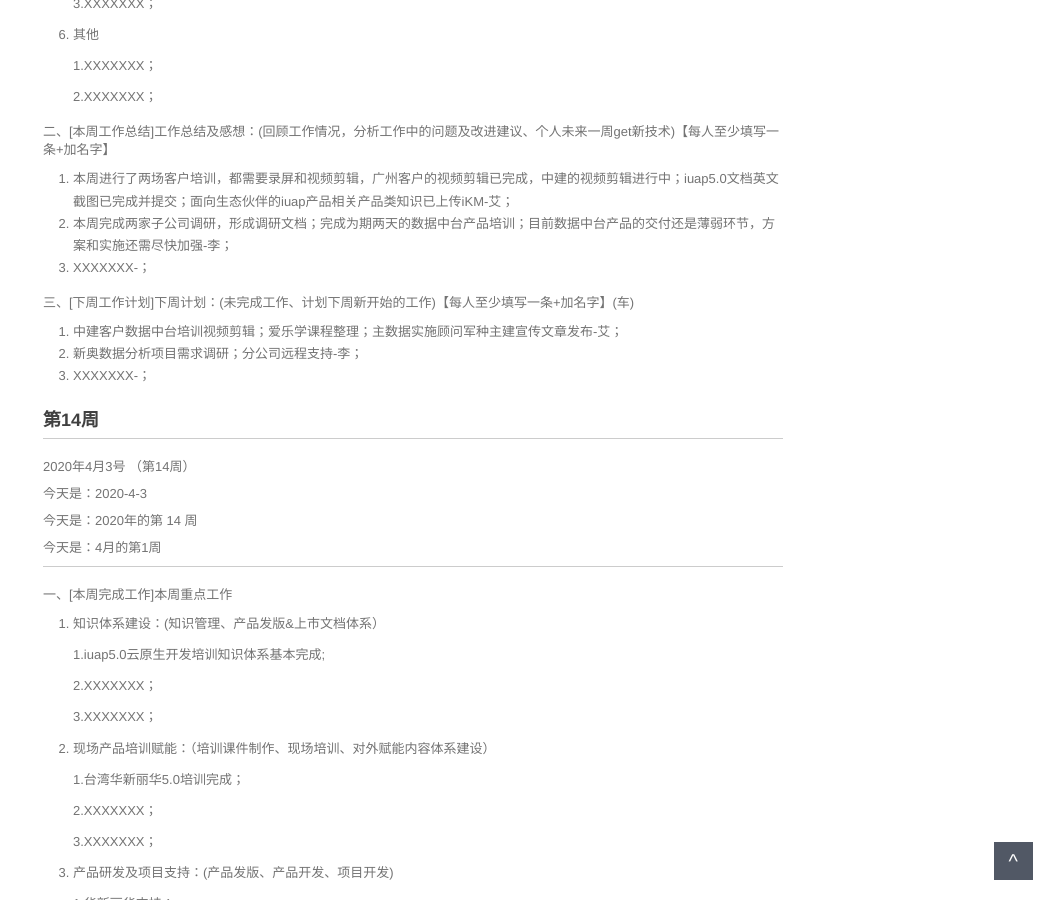
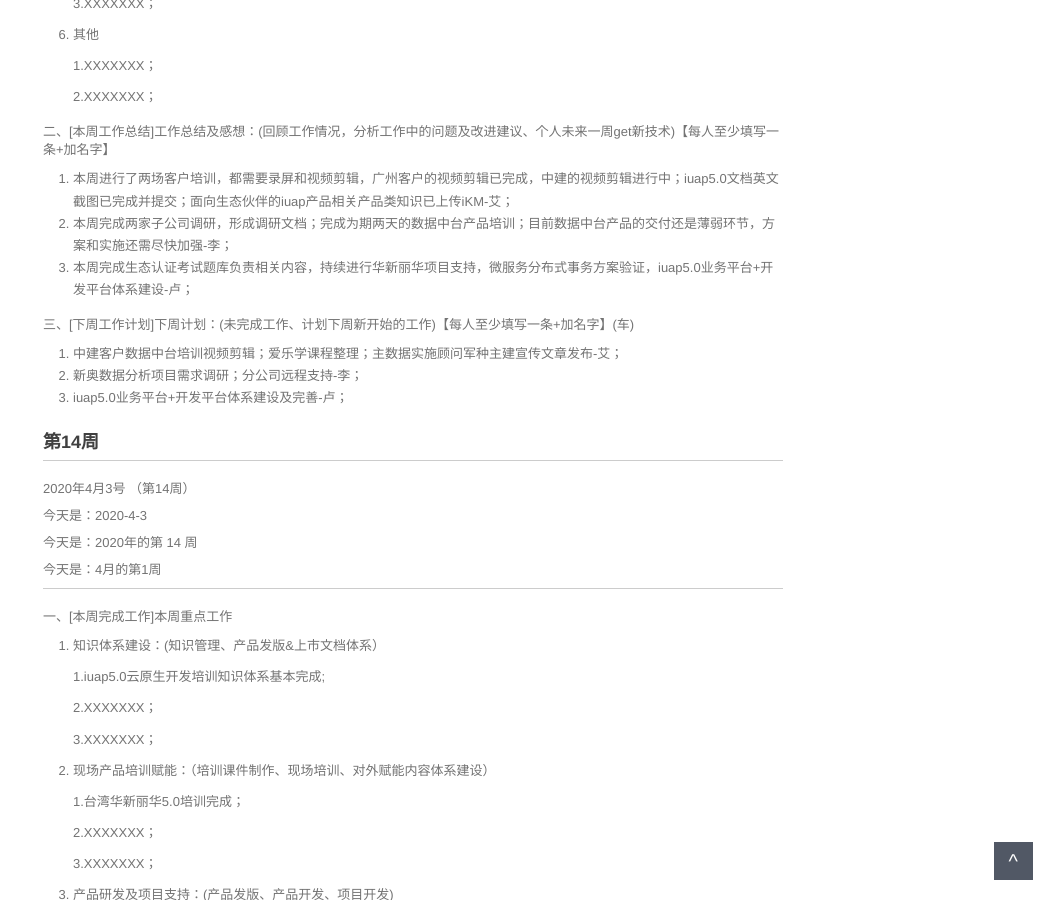
Before and after one commit to walllFlower/blog, a Jekyll site: the page built from 2020-02-28-day_report.md, in a window 1280 px wide and 900 px high, scrolled down 1196 px. Shown: the whole window, without its empty margins (227-1280 px from the left). Built offline with Jekyll 4.4.1, drawn with Linux system fonts in a browser that asks for light colours; comment, search, counter and statistics services are not loaded.

Commit message:
Update 2020-02-28-day_report.md

```diff
--- a/2020-02-28-day_report.md
+++ b/2020-02-28-day_report.md
@@ -79,13 +79,13 @@ categories: 技术运营工作周报
 
 1. 本周进行了两场客户培训，都需要录屏和视频剪辑，广州客户的视频剪辑已完成，中建的视频剪辑进行中；iuap5.0文档英文截图已完成并提交；面向生态伙伴的iuap产品相关产品类知识已上传iKM-艾；
 2. 本周完成两家子公司调研，形成调研文档；完成为期两天的数据中台产品培训；目前数据中台产品的交付还是薄弱环节，方案和实施还需尽快加强-李；
-3. XXXXXXX-；
+3. 本周完成生态认证考试题库负责相关内容，持续进行华新丽华项目支持，微服务分布式事务方案验证，iuap5.0业务平台+开发平台体系建设-卢；
 
 三、[下周工作计划]下周计划：(未完成工作、计划下周新开始的工作)【每人至少填写一条+加名字】(车)
 
 1. 中建客户数据中台培训视频剪辑；爱乐学课程整理；主数据实施顾问军种主建宣传文章发布-艾；
 2. 新奥数据分析项目需求调研；分公司远程支持-李；
-3. XXXXXXX-；
+3. iuap5.0业务平台+开发平台体系建设及完善-卢；
 
 
 
```
